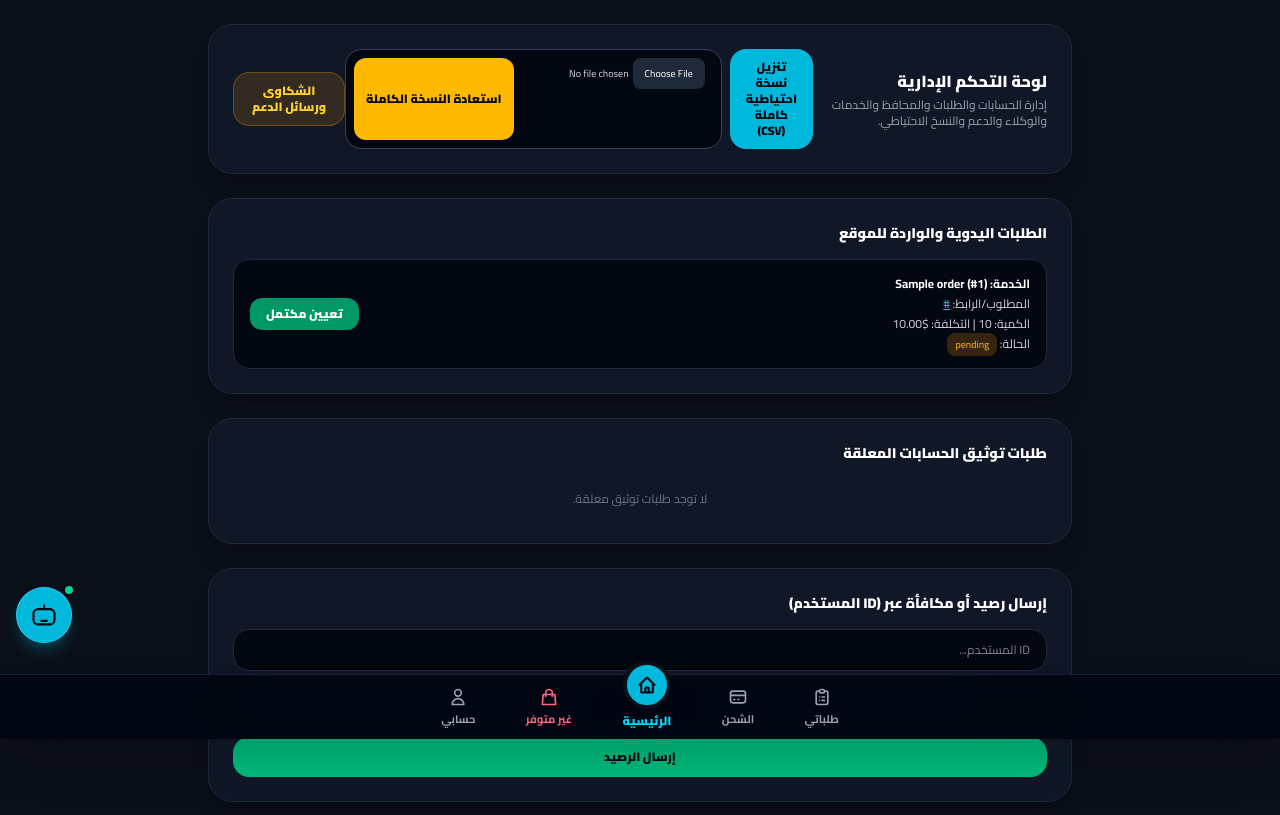
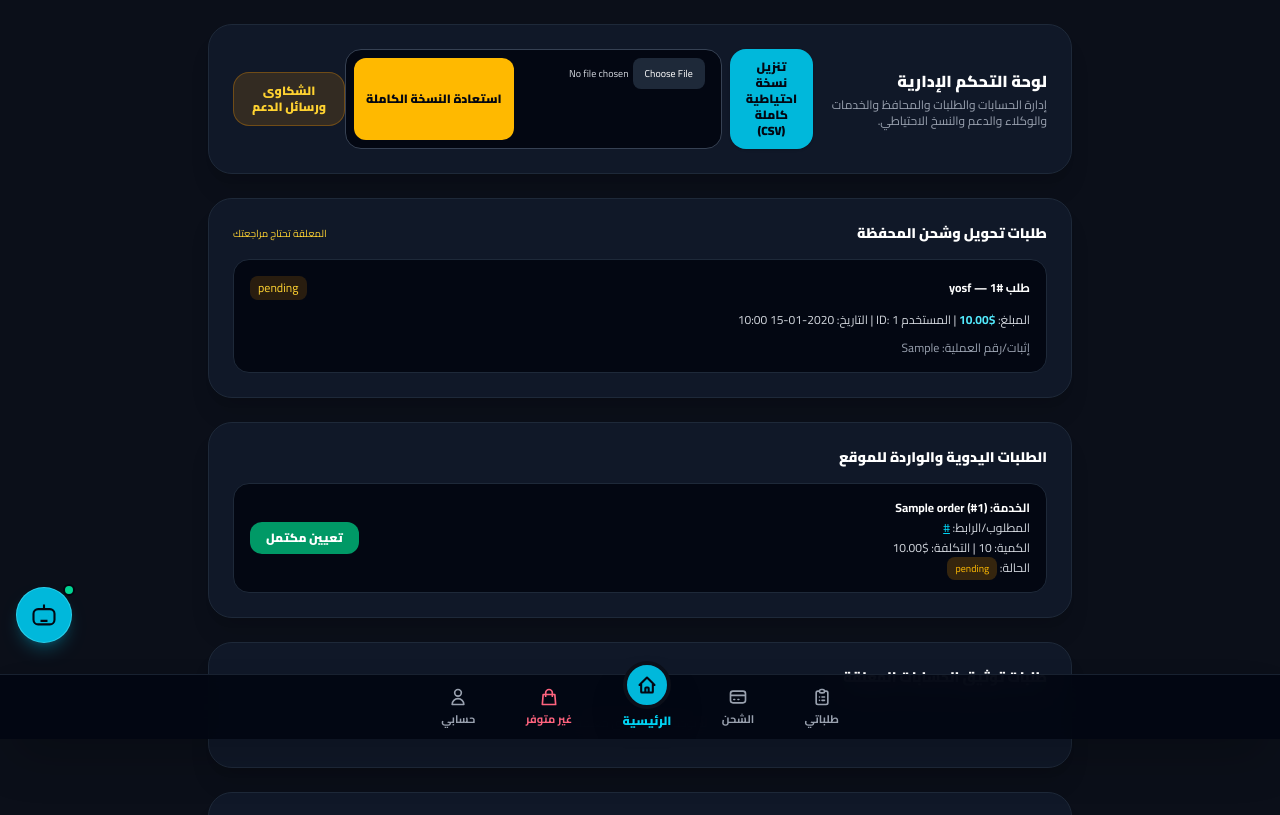
Before and after one commit to OWJMEDIA963/OWJ-MEDIA, a Flask app: page /admin in a window 1280 px wide. Shown: the part 61-876 px from the top of the page. Run offline with Flask 3, Linux system fonts and the light colour scheme; a user stored in the database is signed in; tables that the repository leaves empty hold one stand-in row (values such as "Sample post").

Commit message:
Add files via upload

```diff
--- a/app.py
+++ b/app.py
@@ -121,6 +121,7 @@ class DepositRequest(db.Model):
     amount = db.Column(db.Float, default=0)
     proof = db.Column(db.String(500), default='')
     status = db.Column(db.String(30), default='قيد المراجعة')
+    rejection_reason = db.Column(db.String(500), default='')
     created_at = db.Column(db.DateTime, default=datetime.utcnow)
     user = db.relationship('User')
 
@@ -322,7 +323,9 @@ def deposit():
         else:
             db.session.add(DepositRequest(user_id=current_user().id, amount=amount, proof=request.form.get('proof','').strip()))
             db.session.commit(); flash('تم إرسال طلب الشحن للمراجعة.', 'success'); return redirect(url_for('deposit'))
-    return render_template('deposit.html', payments=payments)
+    user = current_user() if session.get('user_id') else None
+    my_deposits = DepositRequest.query.filter_by(user_id=user.id).order_by(DepositRequest.id.desc()).all() if user else []
+    return render_template('deposit.html', payments=payments, my_deposits=my_deposits)
 
 @app.route('/agents')
 def agents(): return render_template('agents.html', agents=Agent.query.order_by(Agent.id.desc()).all())
@@ -448,6 +451,38 @@ def admin_support_ticket(ticket_id):
 @admin_required
 def admin():
     return render_template('admin.html', orders=Order.query.order_by(Order.id.desc()).all(), verification_requests=VerificationRequest.query.filter_by(status='pending').all(), categories=Category.query.all(), services=Service.query.all(), deposits=DepositRequest.query.order_by(DepositRequest.id.desc()).all(), smm_providers=SMMProvider.query.order_by(SMMProvider.id.desc()).all(), support_count=SupportTicket.query.filter(SupportTicket.status != 'مغلقة').count())
+
+
+@app.route('/admin/handle_deposit/<int:deposit_id>', methods=['POST'])
+@admin_required
+def handle_deposit(deposit_id):
+    deposit = DepositRequest.query.get_or_404(deposit_id)
+    action = request.form.get('action', '').strip()
+    if deposit.status != 'قيد المراجعة':
+        flash('تمت معالجة طلب التحويل هذا سابقاً.', 'error')
+        return redirect(url_for('admin'))
+    if action == 'approve':
+        user = db.session.get(User, deposit.user_id)
+        if not user:
+            flash('تعذر العثور على حساب صاحب الطلب.', 'error')
+            return redirect(url_for('admin'))
+        user.balance_usd = (user.balance_usd or 0) + (deposit.amount or 0)
+        deposit.status = 'مقبول'
+        deposit.rejection_reason = ''
+        db.session.commit()
+        flash(f'تم قبول طلب الشحن #{deposit.id} وإضافة ${deposit.amount:.2f} إلى المحفظة.', 'success')
+    elif action == 'reject':
+        reason = request.form.get('reject_reason', '').strip()
+        if not reason:
+            flash('اكتب سبب رفض التحويل ليظهر للمستخدم.', 'error')
+            return redirect(url_for('admin'))
+        deposit.status = 'مرفوض'
+        deposit.rejection_reason = reason[:500]
+        db.session.commit()
+        flash(f'تم رفض طلب الشحن #{deposit.id} مع حفظ سبب الرفض.', 'success')
+    else:
+        flash('الإجراء غير معروف.', 'error')
+    return redirect(url_for('admin'))
 
 @app.route('/admin/complete_order/<int:order_id>', methods=['POST'])
 @admin_required
@@ -684,6 +719,15 @@ def toggle_service(service_id):
 
 with app.app_context():
     db.create_all()
+    # Add fields to existing databases without deleting user data.
+    try:
+        from sqlalchemy import inspect
+        deposit_columns = {column['name'] for column in inspect(db.engine).get_columns('deposit_request')}
+        if 'rejection_reason' not in deposit_columns:
+            db.session.execute(db.text("ALTER TABLE deposit_request ADD COLUMN rejection_reason VARCHAR(500) DEFAULT ''"))
+        db.session.commit()
+    except Exception:
+        db.session.rollback()
     # Add fields to existing SQLite databases without deleting user data.
     try:
         columns = {row[1] for row in db.session.execute(db.text('PRAGMA table_info(verification_request)')).fetchall()}
--- a/templates/admin.html
+++ b/templates/admin.html
@@ -29,6 +29,32 @@
             {% endfor %}
         {% endif %}
     {% endwith %}
+
+    <!-- طلبات شحن المحفظة والتحويلات -->
+    <section class="bg-gray-900 border border-gray-800 rounded-3xl p-6 shadow-xl space-y-4">
+        <div class="flex items-center justify-between gap-3"><h2 class="text-sm font-black text-white">طلبات تحويل وشحن المحفظة</h2><span class="text-[10px] text-amber-300">المعلقة تحتاج مراجعتك</span></div>
+        {% if deposits %}
+        <div class="space-y-3">
+            {% for dep in deposits %}
+            <div class="bg-gray-950 border border-gray-800 rounded-2xl p-4 space-y-3">
+                <div class="flex flex-wrap items-center justify-between gap-2 text-xs">
+                    <strong class="text-white">طلب #{{ dep.id }} — {{ dep.user.username if dep.user else 'مستخدم محذوف' }}</strong>
+                    <span class="rounded-lg px-2 py-1 {% if dep.status == 'مقبول' %}bg-emerald-500/15 text-emerald-300{% elif dep.status == 'مرفوض' %}bg-rose-500/15 text-rose-300{% else %}bg-amber-500/15 text-amber-300{% endif %}">{{ dep.status }}</span>
+                </div>
+                <p class="text-xs text-gray-300">المبلغ: <b class="text-cyan-300">${{ '%.2f'|format(dep.amount) }}</b> | المستخدم ID: {{ dep.user_id }} | التاريخ: {{ dep.created_at.strftime('%Y-%m-%d %H:%M') if dep.created_at else '-' }}</p>
+                <p class="text-xs text-gray-400 break-words">إثبات/رقم العملية: {{ dep.proof or 'لم يضف المستخدم إثباتاً' }}</p>
+                {% if dep.status == 'مرفوض' and dep.rejection_reason %}<p class="rounded-xl border border-rose-500/30 bg-rose-950/30 p-3 text-xs text-rose-300">سبب الرفض: {{ dep.rejection_reason }}</p>{% endif %}
+                {% if dep.status == 'قيد المراجعة' %}
+                <div class="grid grid-cols-1 sm:grid-cols-2 gap-2 pt-2 border-t border-gray-800">
+                    <form action="{{ url_for('handle_deposit', deposit_id=dep.id) }}" method="post" onsubmit="return confirm('تأكيد قبول التحويل وإضافة المبلغ إلى محفظة المستخدم؟')"><input type="hidden" name="action" value="approve"><button class="w-full rounded-xl bg-emerald-600 hover:bg-emerald-500 px-3 py-2.5 text-xs font-black text-white">قبول وإضافة الرصيد</button></form>
+                    <form action="{{ url_for('handle_deposit', deposit_id=dep.id) }}" method="post" class="flex gap-2"><input type="hidden" name="action" value="reject"><input name="reject_reason" required maxlength="500" placeholder="اكتب سبب الرفض للمستخدم" class="min-w-0 flex-1 rounded-xl border border-rose-500/30 bg-gray-900 px-3 py-2 text-xs text-white"><button class="rounded-xl bg-rose-600 hover:bg-rose-500 px-4 py-2 text-xs font-black text-white">رفض</button></form>
+                </div>
+                {% endif %}
+            </div>
+            {% endfor %}
+        </div>
+        {% else %}<p class="py-3 text-center text-xs text-gray-500">لا توجد طلبات شحن حتى الآن.</p>{% endif %}
+    </section>
 
     <!-- الطلبات اليدوية والواردة للموقع -->
     <div class="bg-gray-900 border border-gray-800 rounded-3xl p-6 shadow-xl space-y-4">
```
Also changed, not shown: templates/category_services.html (+8 -2 lines), templates/deposit.html (+6 -1 lines).
